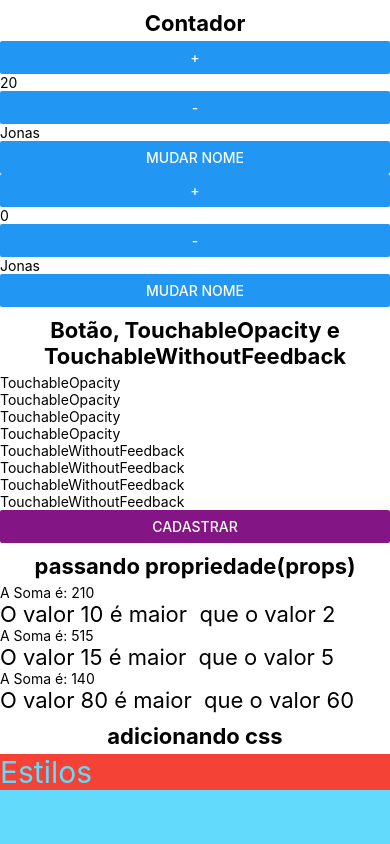
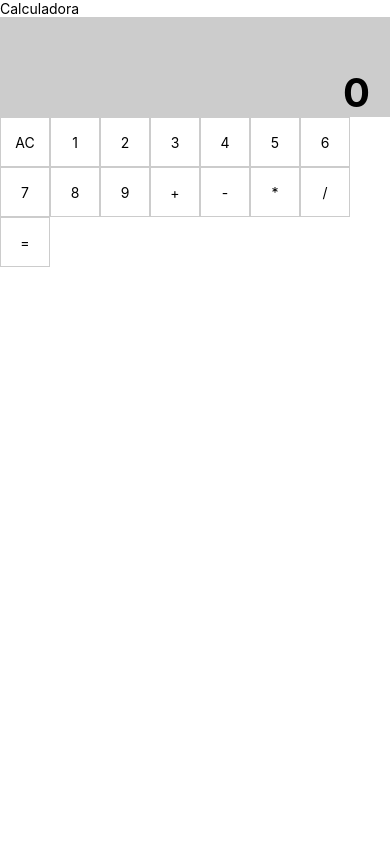
Before and after one commit to JonasDeOliveira/conceitosReact-AppAcademy, a React Native app: screen / in a window 390 px wide. Shown: the top 844 px of the page. Built offline with nearby package versions, Linux system fonts and the light colour scheme.

Commit message:
calculadora simples

```diff
--- a/App.js
+++ b/App.js
@@ -8,14 +8,14 @@ import {
   Estilos, MinMax, Titulo,
   Botao, Contador
 } from './src/components'
+import Calculadora from './src/Screens/Calculadora';
 
 const App = () => {
 
-  console.warn('Aviso')
-
   return (
     <SafeAreaView>
-      <Titulo principal="Contador"/>
+      <Calculadora/>
+      {/* <Titulo principal="Contador"/>
       <Contador inicial={20} intervalo={10}/>
       <Contador inicial={0} intervalo={2}/>
       <Titulo principal="Botão, TouchableOpacity e TouchableWithoutFeedback"/>
@@ -31,7 +31,7 @@ const App = () => {
       <Component1 />
       <Component2 />
       <Titulo principal="Primeiro componente"/>
-      <Primeiro />
+      <Primeiro /> */}
 
     </SafeAreaView>
   );
--- /dev/null
+++ b/src/Screens/Calculadora/index.js
@@ -0,0 +1,79 @@
+import React, { useState } from 'react';
+import { Text, View, StyleSheet } from 'react-native'
+import Botao from '../../components/Calculadora/Botao'
+import Display from '../../components/Calculadora/Display'
+
+function Calculadora(props) {
+
+    const [numeros, setNumeros] = useState([0, 0]);
+    const [operacao, setOperacao] = useState("");
+    const [posicao, setPosicao] = useState(0);
+    const [display, setDisplay] = useState(0);
+
+    const addDigito = (digito) => {
+        let num = numeros;
+        num[posicao] = digito;
+        setNumeros(num);
+        setDisplay(num[posicao]);
+    }
+
+    const addOperacao = (oper) => {
+        setOperacao(oper);
+        setPosicao(1);
+        setDisplay(oper);
+    }
+
+    const setResultado = () => {
+        setPosicao(0);
+        let resultado = 0
+        if (operacao == "+") resultado = parseInt(numeros[0]) + parseInt(numeros[1]);
+        if (operacao == "-") resultado = parseInt(numeros[0]) - parseInt(numeros[1]);
+        if (operacao == "*") resultado = parseInt(numeros[0]) * parseInt(numeros[1]);
+        if (operacao == "/") resultado = parseInt(numeros[0]) / parseInt(numeros[1]);
+
+        setDisplay(resultado);
+    }
+
+    const reset = () => {
+        setNumeros([0, 0]);
+        setOperacao("");
+        setPosicao(0);
+        setDisplay(0);
+    }
+
+    return (
+        <View style={[styles.Container]}>
+            <Text>Calculadora</Text>
+            <Display value={display}/>
+            <View style={[styles.Buttons]}>
+                <Botao label="AC" funcao={reset}/>
+                <Botao label="1" funcao={addDigito}/>
+                <Botao label="2" funcao={addDigito}/>
+                <Botao label="3" funcao={addDigito}/>
+                <Botao label="4" funcao={addDigito}/>
+                <Botao label="5" funcao={addDigito}/>
+                <Botao label="6" funcao={addDigito}/>
+                <Botao label="7" funcao={addDigito}/>
+                <Botao label="8" funcao={addDigito}/>
+                <Botao label="9" funcao={addDigito}/>
+                <Botao label="+" funcao={addOperacao}/>
+                <Botao label="-" funcao={addOperacao}/>
+                <Botao label="*" funcao={addOperacao}/>
+                <Botao label="/" funcao={addOperacao}/>
+                <Botao label="=" funcao={setResultado}/>
+            </View>
+        </View>
+    )
+}
+
+const styles = StyleSheet.create({
+    Container: {
+        backgroundColor: '#fff'
+    },
+    Buttons: {
+        flexDirection: 'row',
+        flexWrap: 'wrap',
+    }
+})
+
+export default Calculadora
--- /dev/null
+++ b/src/components/Calculadora/Botao.js
@@ -0,0 +1,33 @@
+import React from 'react';
+import { Text, View, StyleSheet,
+    TouchableOpacity } from 'react-native'
+
+function Botao(props) {
+
+    return (
+        <View style={[styles.Container]}>
+            <TouchableOpacity style={[styles.button]} onPress={() => props.funcao(props.label)}>
+                <Text>{props.label}</Text>
+            </TouchableOpacity>
+        </View>
+    )
+}
+
+const styles = StyleSheet.create({
+    Container: {
+        backgroundColor: '#fff'
+    },
+    button: {
+        width: 50,
+        height: 50,
+        backgroundColor: '#fff',
+        borderColor: '#ccc',
+        borderWidth: 1,
+        display: 'flex',
+        alignItems: 'center',
+        justifyContent: 'center'
+    }
+
+})
+
+export default Botao
--- /dev/null
+++ b/src/components/Calculadora/Display.js
@@ -0,0 +1,29 @@
+import React from 'react';
+import { Text, View, StyleSheet } from 'react-native'
+
+function Display(props) {
+
+    return (
+        <View style={[styles.Container]}>
+            <Text style={styles.Text}>{props.value}</Text>
+        </View>
+    )
+}
+
+const styles = StyleSheet.create({
+    Container: {
+        backgroundColor: '#ccc',
+        height: 100,
+        alignItems: 'flex-end',
+        justifyContent: 'flex-end',
+
+    },
+    Text : {
+        color: '#000',
+        fontSize: 40,
+        fontWeight: 'bold',
+        paddingRight: 20
+    }
+})
+
+export default Display
```
